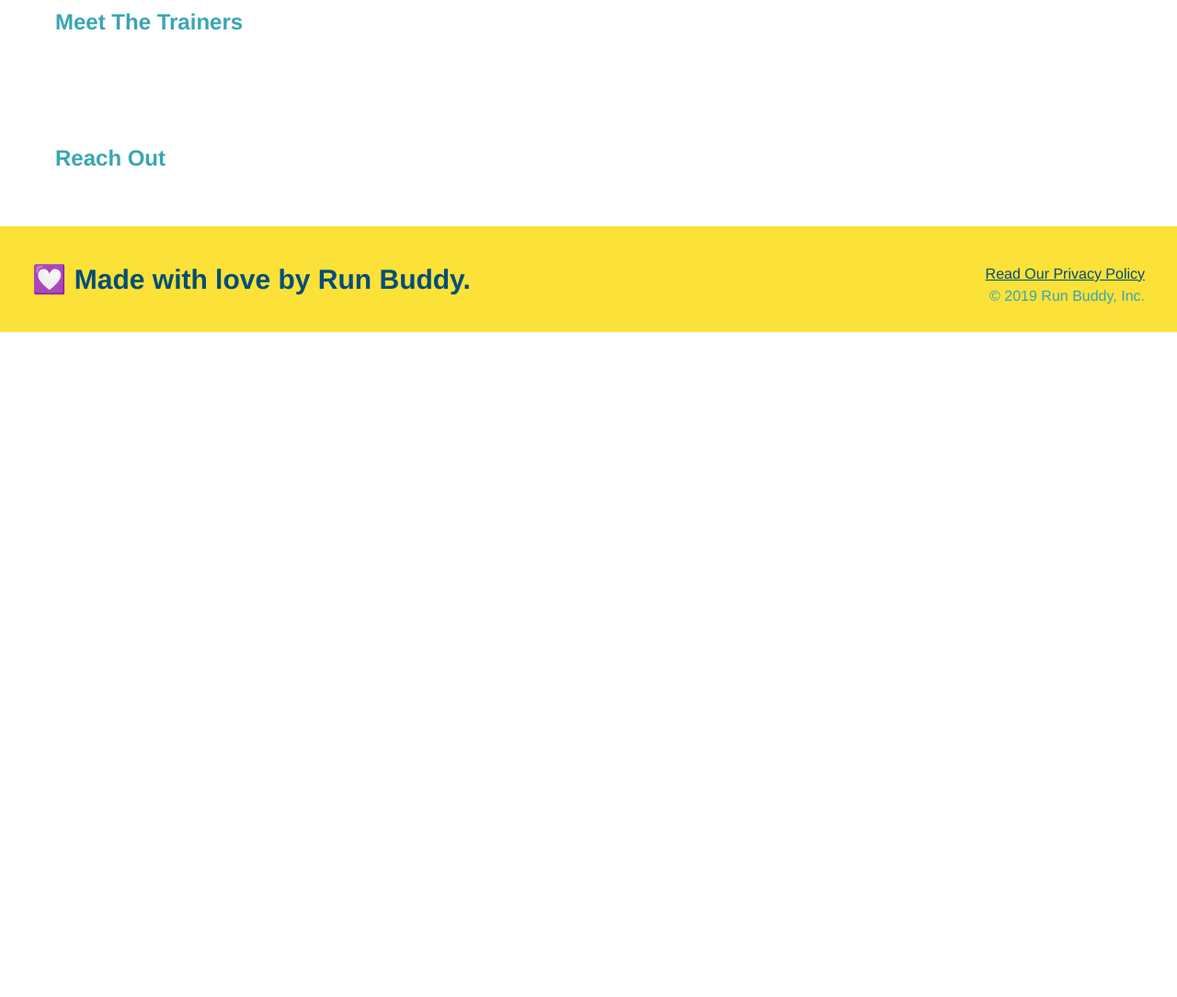
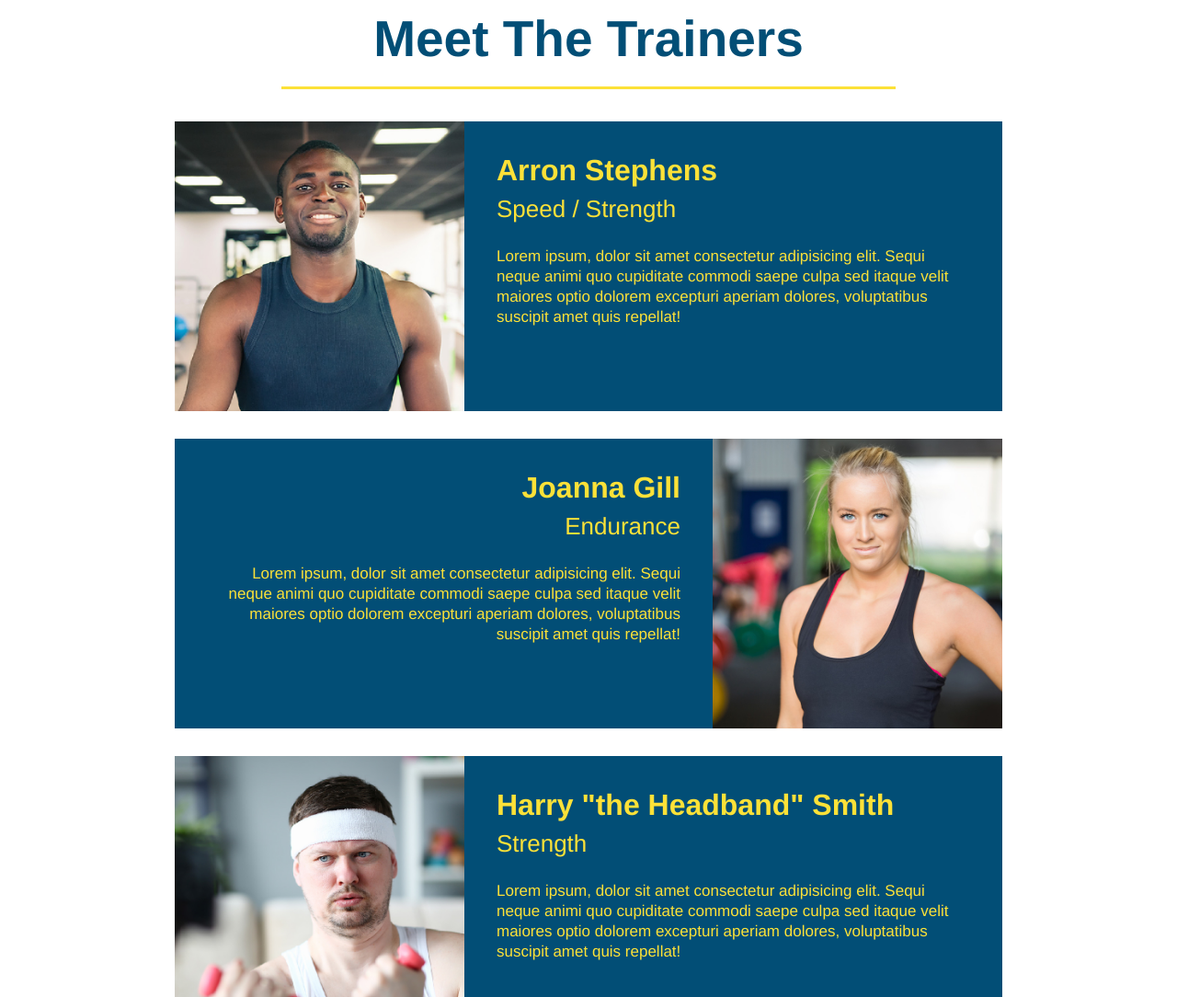
Before and after one commit to tniemeye19/run-buddy, a plain HTML site: page index.html in a window 1280 px wide. Shown: the part 2780-3864 px from the top of the page at 92% size. Before the commit the page ends 3141 px from the top, so only its background shows below. Drawn offline with Linux system fonts and the light colour scheme.

Commit message:
Meet the Trainers section

```diff
--- a/assets/css/style.css
+++ b/assets/css/style.css
@@ -180,3 +180,51 @@ section {
   .steps span {
       font-size: 38px;
   }
+
+  .trainers {
+      text-align: center;
+  }
+
+  .trainer {
+      width: 900px;
+      margin: 0 auto 30px auto;
+      background: #024e76;
+      color: #fce138;
+      overflow: auto;
+  }
+
+  .trainer img {
+      width: 35%;
+      float: left;
+      overflow: auto;
+  }
+
+  .trainer-bio {
+      padding: 35px;
+      float: left;
+      width: 65%;
+  }
+
+  .trainer-bio h3 {
+      font-size: 32px;
+      margin-bottom: 8px;
+  }
+
+  .trainer-bio h4 {
+      font-weight: lighter;
+      font-size: 26px;
+      margin-bottom: 25px
+  }
+
+  .trainer-bio p {
+      font-size: 17px;
+      line-height: 1.3;
+  }
+
+  .text-left {
+      text-align: left;
+  }
+
+  .text-right {
+      text-align: right;
+  }
--- a/index.html
+++ b/index.html
@@ -36,17 +36,37 @@
     <section class="hero">
       <div class="hero-form">
         <h3>Get Started Today</h3>
-                <p>Fill out this form and one of our trainers will schedule a consult</p>
+        <p>
+          Fill out this form and one of our trainers will schedule a consult
+        </p>
         <!-- Add form element -->
         <form>
           <label for="name">Enter full name:</label>
-                <input type="text" placeholder="Your Name" name="name" id="name" class="form-input" />
+          <input
+            type="text"
+            placeholder="Your Name"
+            name="name"
+            id="name"
+            class="form-input"
+          />
 
           <label for="email">Enter email address:</label>
-                <input type="email" placeholder="Email Address" name="email" id="email" class="form-input" />
+          <input
+            type="email"
+            placeholder="Email Address"
+            name="email"
+            id="email"
+            class="form-input"
+          />
 
           <label for="phone">Enter a telephone number:</label>
-                <input type="tel" placeholder="Phone Number" name="phone" id="phone" class="form-input" />
+          <input
+            type="tel"
+            placeholder="Phone Number"
+            name="phone"
+            id="phone"
+            class="form-input"
+          />
           <p>
             Have you worked out with a trainer before?
             <input type="radio" name="trainer-confirm" id="trainer-yes" />
@@ -60,9 +80,7 @@
             </label>
             <input type="checkbox" name="age-confirm" id="checkbox" />
           </p>
-                <button type="submit">
-                    Get running!
-                </button>
+          <button type="submit">Get running!</button>
         </form>
       </div>
     </section>
@@ -72,7 +90,12 @@
     <section id="what-we-do" class="intro">
       <h2 class="section-title primary-border">What We Do</h2>
       <p>
-                butcher selfies chambray shabby chic gentrify readymade yr Echo Park XOXO Tumblr normcore Banksy direct trade Blue Bottle chillwave you probably haven't heard of them single-origin coffee Vice fanny pack fixie Odd Future Austin fingerstache pickled twee synth Wes Anderson Thundercats viral bitters flannel meggings narwhal Marfa Schlitz sustainable Intelligentsia umami deep v craft
+        butcher selfies chambray shabby chic gentrify readymade yr Echo Park
+        XOXO Tumblr normcore Banksy direct trade Blue Bottle chillwave you
+        probably haven't heard of them single-origin coffee Vice fanny pack
+        fixie Odd Future Austin fingerstache pickled twee synth Wes Anderson
+        Thundercats viral bitters flannel meggings narwhal Marfa Schlitz
+        sustainable Intelligentsia umami deep v craft
       </p>
     </section>
 
@@ -95,7 +118,10 @@
       <div>
         <img src="./assets/images/step-3.svg" alt="" />
         <h3>Step 3: <span>Get Running.</span></h3>
-                <p>Hit the ground running (literally) once your trainer lays out your plan.</p>
+        <p>
+          Hit the ground running (literally) once your trainer lays out your
+          plan.
+        </p>
       </div>
 
       <div>
@@ -106,8 +132,43 @@
     </section>
 
     <!-- "meet the trainers" section -->
-        <section>
-            <h2>Meet The Trainers</h2>
+    <section id="your-trainers" class="trainers">
+      <h2 class="section-title primary-border">
+        Meet The Trainers
+      </h2>
+        <!-- First Trainer Bio -->
+        <article class="trainer">
+          <img src="./assets/images/trainer-1.jpg" alt="Arron Stephens in his workout clothes, ready to pump iron." />
+          <div class="trainer-bio text-left">
+            <h3>Arron Stephens</h3>
+            <h4>Speed / Strength</h4>
+            <p>Lorem ipsum, dolor sit amet consectetur adipisicing elit. Sequi neque animi quo cupiditate commodi saepe culpa sed
+              itaque velit maiores optio dolorem excepturi aperiam dolores, voluptatibus suscipit amet quis repellat!
+            </p>
+          </div>
+        </article>
+        <!-- Second Trainer Bio -->
+        <article class="trainer">
+          <div class="trainer-bio text-right">
+            <h3>Joanna Gill</h3>
+            <h4>Endurance</h4>
+            <p>Lorem ipsum, dolor sit amet consectetur adipisicing elit. Sequi neque animi quo cupiditate commodi saepe culpa sed
+              itaque velit maiores optio dolorem excepturi aperiam dolores, voluptatibus suscipit amet quis repellat!
+            </p>
+          </div>
+          <img src="./assets/images/trainer-2.jpg" alt="Joanna Gill cooling off after a workout." />
+        </article>
+        <!-- Third Trainer Bio -->
+        <article class="trainer">
+          <img src="./assets/images/trainer-3.jpg" alt="Harry Smith wearing a headband and lifting comically small pink weights." />
+          <div class="trainer-bio text-left">
+            <h3>Harry "the Headband" Smith</h3>
+            <h4>Strength</h4>
+            <p>Lorem ipsum, dolor sit amet consectetur adipisicing elit. Sequi neque animi quo cupiditate commodi saepe culpa sed
+              itaque velit maiores optio dolorem excepturi aperiam dolores, voluptatibus suscipit amet quis repellat!
+            </p>
+          </div>
+        </article>
     </section>
 
     <!-- "reach out" section -->
```
Also changed, not shown: assets/images/trainer-1.jpg (added), assets/images/trainer-2.jpg (added), assets/images/trainer-3.jpg (added). Lines whose indentation alone changed are shown as unchanged.
